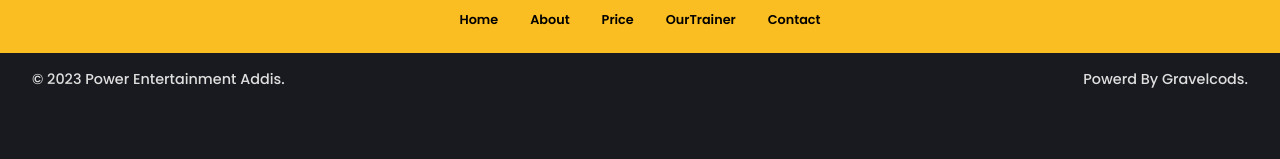
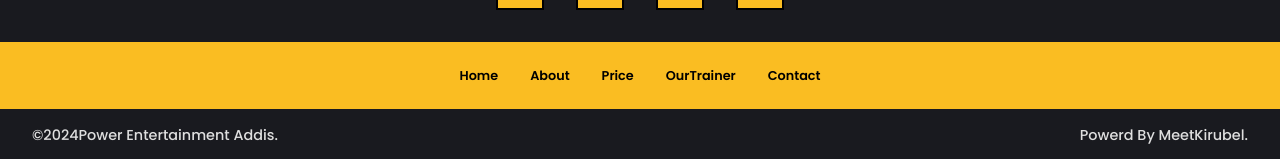
Before and after one commit to meetkirubel/gym, a Next.js app: page /contact in a window 1280 px wide. Shown: the part 1750-1909 px from the top of the page. Before the commit the page ends 1856 px from the top, so only its background shows below. Built offline with nearby package versions, Linux system fonts and the light colour scheme.

Commit message:
update footer.

```diff
--- a/app/contact/Contact.jsx
+++ b/app/contact/Contact.jsx
@@ -47,7 +47,7 @@ export default function Contact(){
         </div>
 
 
-        <div className="container container__flex contact-info">
+        <div className="container container__flex contact-info my-11">
 
           <div className="left">
           <iframe src="https://www.google.com/maps/embed?pb=!1m14!1m8!1m3!1d15762.614134366087!2d38.8200765!3d9.0039926!3m2!1i1024!2i768!4f13.1!3m3!1m2!1s0x164b9b3e9b362b11%3A0x13b35ec6fa60117a!2sPOWER%20GYM%20ADDIS!5e0!3m2!1sen!2set!4v1695633226442!5m2!1sen!2set" width="100%" height="100%" style={{border:0}} allowfullscreen="" loading="lazy" referrerpolicy="no-referrer-when-downgrade"></iframe>
--- a/components/Footer.jsx
+++ b/components/Footer.jsx
@@ -5,6 +5,8 @@ import Link from 'next/link'
 import { FaFacebookF, FaInstagram, FaTelegramPlane, FaYoutube, FaLocationDot } from 'react-icons/fa'
 import { MdLocationPin,MdEmail,MdPhone} from 'react-icons/md'
 const Footer = () => {
+    const d = new Date();
+    let year = d.getFullYear();
   return (
     <footer className='lite-section'>
                 <Image
@@ -39,8 +41,8 @@ const Footer = () => {
             <li><Link href='/contact'>Contact</Link></li>
         </ul>
         <div className="bottom__footer">
-                <span>© 2023 Power Entertainment Addis.</span>
-                <span>Powerd By Gravelcods.</span>
+                <span>©{ year}Power Entertainment Addis.</span>
+                <Link href="https://devkira.vercel.app"><span>Powerd By MeetKirubel.</span></Link>
         </div>
     </footer>
   )
```
